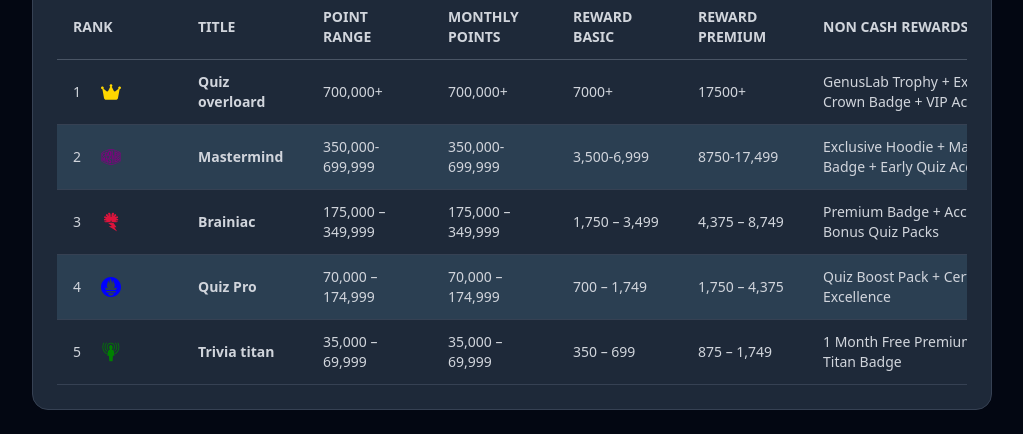
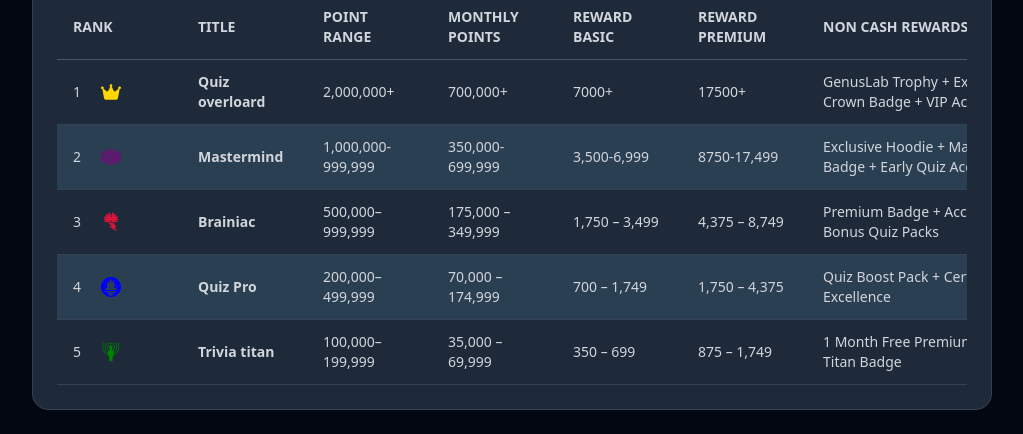
Before and after one commit to nitoC/genus_lab, a Next.js app: page /explorer in a window 1280 px wide. Shown: the part 1432-1866 px from the top of the page, without its empty margins (256-1279 px from the left). Built offline with nearby package versions, Linux system fonts and the light colour scheme.

Commit message:
fix: pricing card feature access

```diff
--- a/src/app/(dashboard)/explorer/page.tsx
+++ b/src/app/(dashboard)/explorer/page.tsx
@@ -470,7 +470,7 @@ const ExploralPage = () => {
                           {item.rank} {item.Icon}
                         </td>
                         <td className="py-3 px-4 font-bold">{item.title}</td>
-                        <td className="py-3 px-4">{item.monthlyPoints}</td>
+                        <td className="py-3 px-4">{item.pointsRange}</td>
                         <td className="py-3 px-4">{item.monthlyPoints}</td>
                         <td className="py-3 px-4">{item.basic}</td>
                         <td className="py-3 px-4">{item.premium}</td>
--- a/src/components/Funds.tsx
+++ b/src/components/Funds.tsx
@@ -22,7 +22,7 @@ const plans: Plan[] = [
     price: "Current",
     features: [
       { name: "Practice only", isAvailable: true },
-      { name: "Daily Quiz Access", isAvailable: true },
+      { name: "Daily Quiz Access", isAvailable: false },
       { name: "Voice Read (Text-to-Speech)", isAvailable: false },
       { name: "Leaderboard Participation", isAvailable: false },
       { name: "Studio Quiz Eligibility", isAvailable: false },
@@ -41,7 +41,7 @@ const plans: Plan[] = [
     features: [
       { name: "Full access (No tts)", isAvailable: true },
       { name: "Daily Quiz Access", isAvailable: true },
-      { name: "Voice Read (Text-to-Speech)", isAvailable: true },
+      { name: "Voice Read (Text-to-Speech)", isAvailable: false },
       { name: "Leaderboard Participation", isAvailable: true },
       { name: "Studio Quiz Eligibility", isAvailable: false },
       { name: "Hints & Explanations", isAvailable: false },
```
